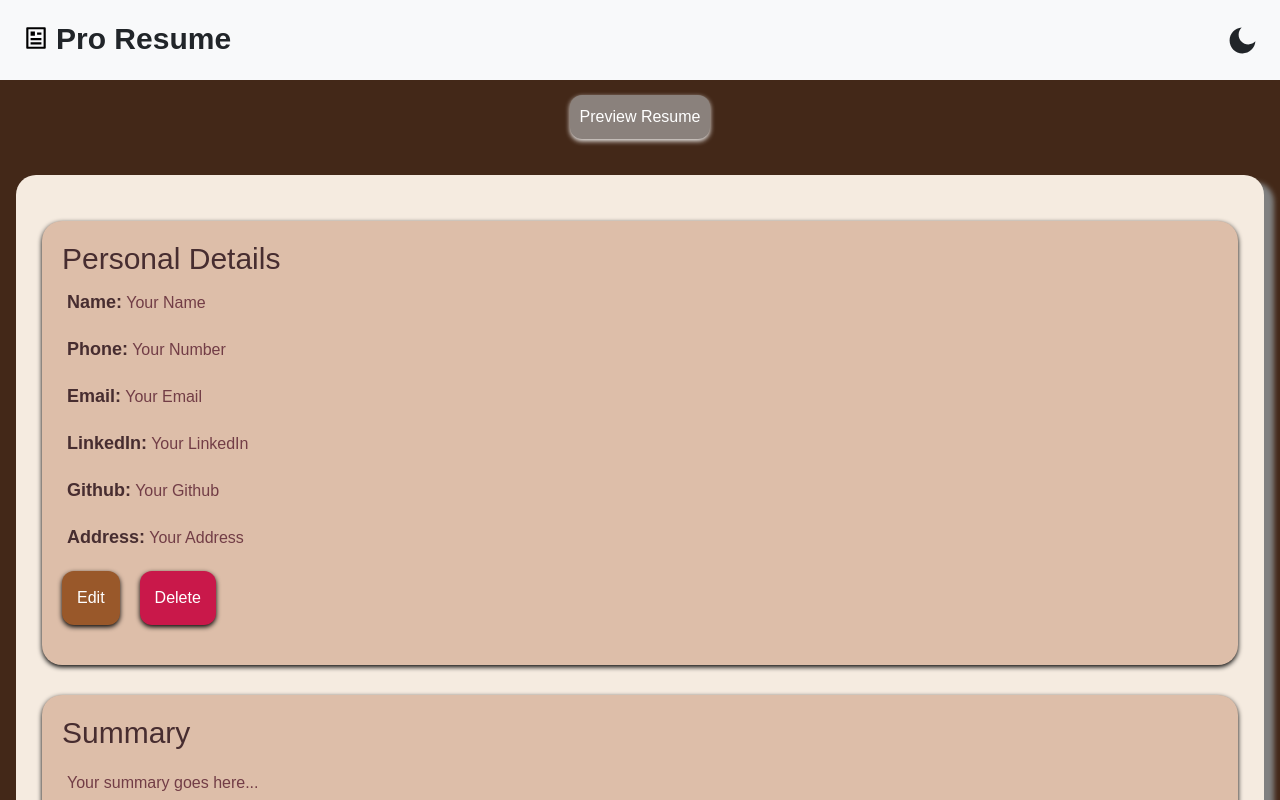
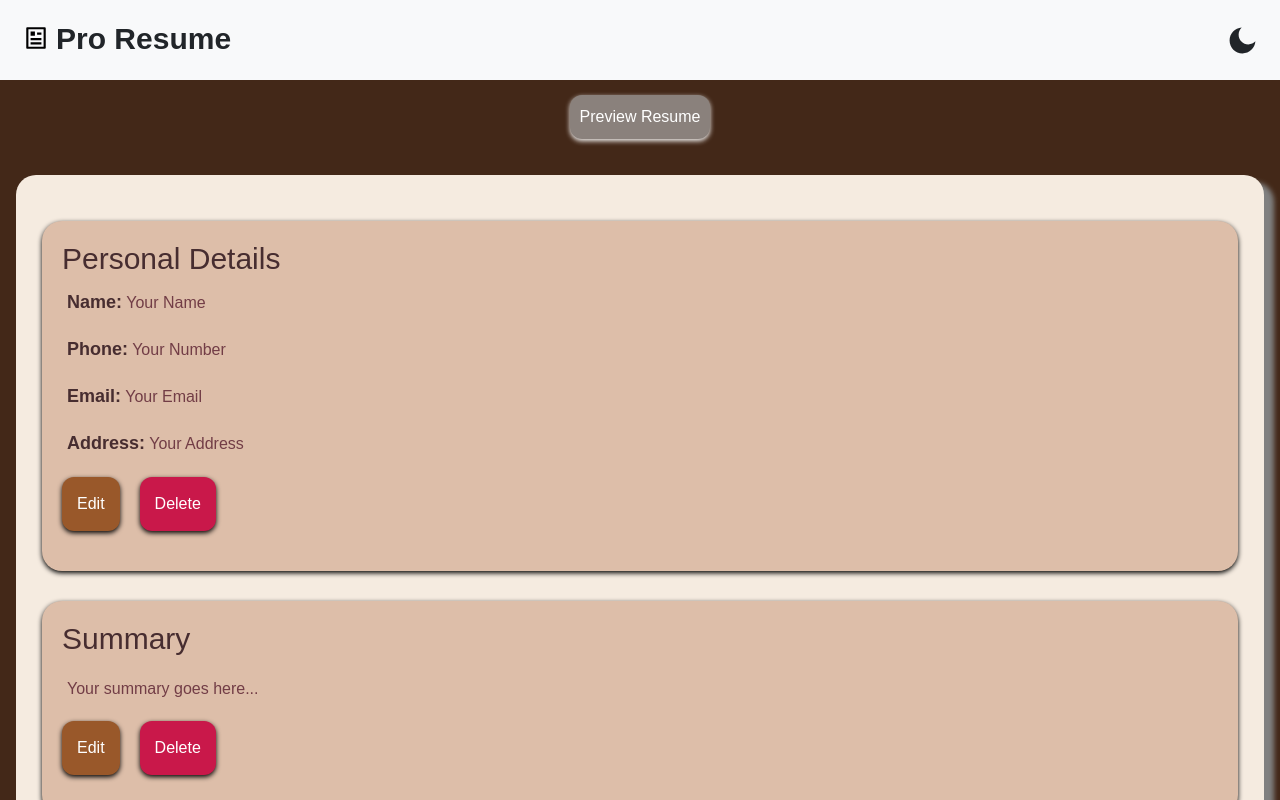
Before and after one commit to ayu5H6/Pro-Resume, a React (Vite) app in the folder Resume Generator/Frontend/: page /resume in a window 1280 px wide. Shown: the top 800 px of the page. Built offline with nearby package versions, Linux system fonts and the light colour scheme.

Commit message:
finaaale

```diff
--- a/Resume Generator/Frontend/src/components/Resume.jsx
+++ b/Resume Generator/Frontend/src/components/Resume.jsx
@@ -12,8 +12,6 @@ const Resume = () => {
     name: "",
     phone: "",
     email: "",
-    linkedIn: "",
-    github: "",
     address: "",
     desc: "",
     education: [],
@@ -235,20 +233,7 @@ const Resume = () => {
                     value={formData.email}
                     onChange={handleChange}
                   />
-                  <input
-                    type="text"
-                    name="linkedIn"
-                    placeholder="LinkedIn"
-                    value={formData.linkedIn}
-                    onChange={handleChange}
-                  />
-                  <input
-                    type="text"
-                    name="github"
-                    placeholder="Github"
-                    value={formData.github}
-                    onChange={handleChange}
-                  />
+
                   <input
                     type="text"
                     name="address"
@@ -271,13 +256,7 @@ const Resume = () => {
                   <p>
                     <strong>Email:</strong> {formData.email || "Your Email"}
                   </p>
-                  <p>
-                    <strong>LinkedIn:</strong>{" "}
-                    {formData.linkedIn || "Your LinkedIn"}
-                  </p>
-                  <p>
-                    <strong>Github:</strong> {formData.github || "Your Github"}
-                  </p>
+
                   <p>
                     <strong>Address:</strong>{" "}
                     {formData.address || "Your Address"}
@@ -687,10 +666,6 @@ const Resume = () => {
               {formData.phone || "123-456-7890"} |{" "}
               {formData.address || "Your Address"}
             </p>
-            <p className="text-center mb-6">
-              {formData.linkedIn || "www.linkedin.com/in/john-doe"} |{" "}
-              {formData.github || "github.com/john-doe"}{" "}
-            </p>
 
             {/* Summary Section */}
             <h3 className=" font-bold leftside">Summary</h3>
```
